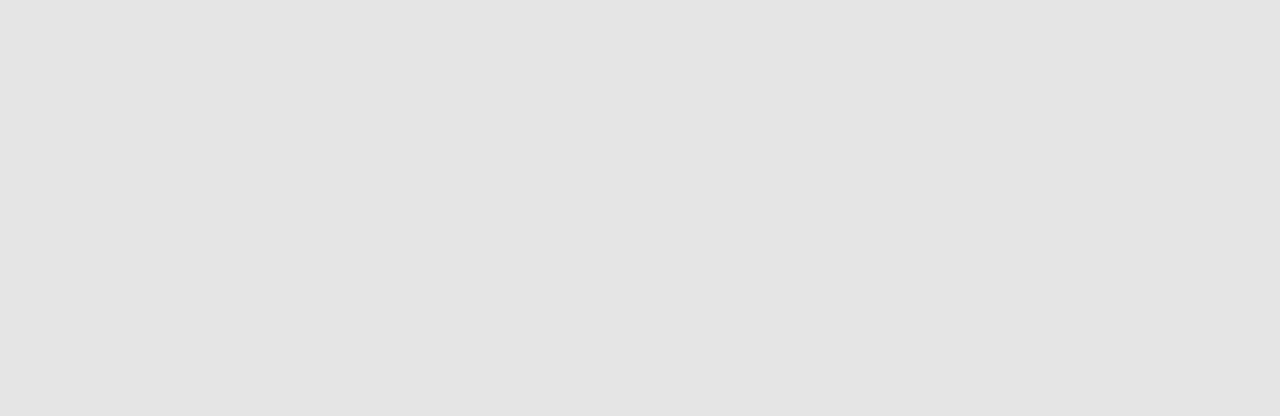
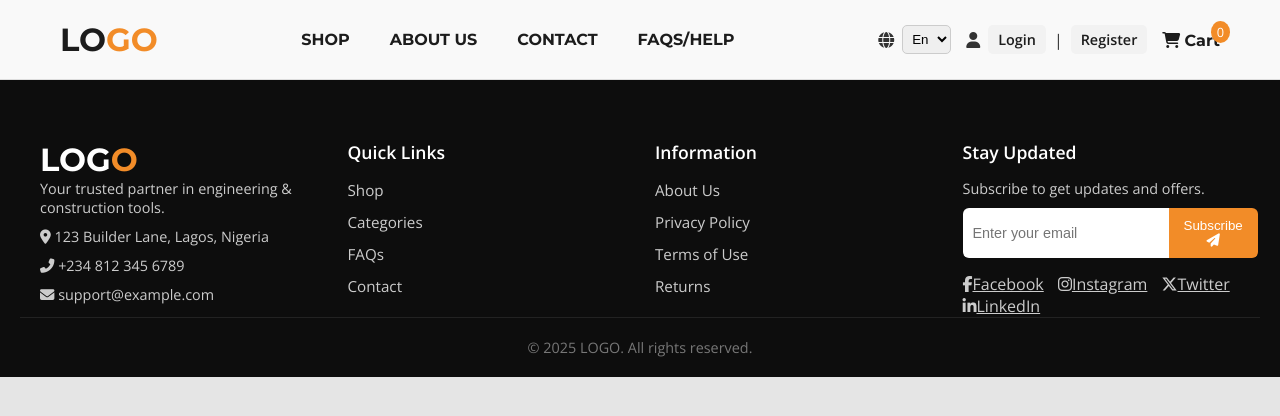
Before and after one commit to Macpherson3903/E-commerce-frontend, a plain HTML site: page shop.html in a window 1280 px wide. Drawn offline with nearby package versions, Linux system fonts and the light colour scheme.

Commit message:
added some code for the shop page

```diff
--- /dev/null
+++ b/assets/css/shop.css
@@ -0,0 +1,412 @@
+:root {
+    --primary-color: #f28c28;
+    --secondary-color: #f2f2f2;
+    --background-color: #e5e5e5;
+    --headline-color: #1c1c1c;
+    --text-color: #333;
+    --headline-font: 'Montserrat', sans-serif;
+    --body-font: 'Open Sans', sans-serif;
+}
+
+* {
+    margin: 0;
+    padding: 0;
+    box-sizing: border-box;
+}
+
+body {
+    font-family: var(--body-font);
+    background-color: var(--background-color);
+    color: var(--text-color);
+}
+
+/* Header Section */
+header {
+    background-color: #f9f9f9;
+    padding: 20px 0;
+    border-bottom: 1px solid #ddd;
+}
+
+.container {
+    max-width: 1200px;
+    margin: auto;
+    padding: 0 20px;
+    display: flex;
+    align-items: center;
+    justify-content: space-between;
+    flex-wrap: wrap;
+    position: relative;
+}
+
+.logo a {
+    font-family: var(--headline-font);
+    font-size: 2rem;
+    font-weight: 700;
+    color: var(--headline-color);
+    text-decoration: none;
+}
+
+.highlight {
+    color: var(--primary-color);
+}
+
+.nav-list {
+    display: flex;
+    list-style: none;
+    gap: 20px;
+    transition: max-height 0.4s ease-in-out, opacity 0.4s ease;
+}
+
+.nav-item {
+    position: relative;
+}
+
+.nav-item a {
+    font-family: var(--headline-font);
+    font-size: 1rem;
+    font-weight: bold;
+    color: var(--headline-color);
+    text-transform: uppercase;
+    padding: 10px;
+    text-decoration: none;
+    transition: color 0.3s ease;
+}
+
+.nav-item::after {
+    content: '';
+    display: block;
+    width: 0;
+    height: 2px;
+    background-color: var(--primary-color);
+    transition: width 0.3s ease;
+}
+
+.nav-item:hover::after {
+    width: 100%;
+}
+
+.nav-item:hover a {
+    color: var(--primary-color);
+}
+
+/* Toggle icon */
+.menu-toggle {
+    display: none;
+    cursor: pointer;
+    font-size: 1.5rem;
+}
+
+/* Grouped section for lang, auth, cart */
+.header-extras {
+    display: flex;
+    align-items: center;
+    gap: 15px;
+    flex-wrap: wrap;
+}
+
+.language-selector,
+.auth-links,
+.cart {
+    display: flex;
+    align-items: center;
+    gap: 8px;
+}
+
+.language-selector select {
+    padding: 5px;
+    border: 1px solid #ccc;
+    border-radius: 5px;
+}
+
+.auth-links a {
+    font-size: 0.9rem;
+    font-weight: bold;
+    color: var(--headline-color);
+    background-color: var(--secondary-color);
+    padding: 5px 10px;
+    border-radius: 5px;
+    transition: 0.3s ease;
+    text-decoration: none;
+}
+
+.auth-links a:hover {
+    background-color: var(--primary-color);
+    color: #fff;
+}
+
+.cart {
+    position: relative;
+}
+
+.cart-text {
+    font-weight: bold;
+    font-size: 1rem;
+    font-family: var(--headline-font);
+}
+
+.cart-count {
+    position: absolute;
+    top: -8px;
+    right: -10px;
+    background-color: var(--primary-color);
+    color: white;
+    border-radius: 50%;
+    font-size: 0.8rem;
+    padding: 2px 6px;
+}
+
+.cart a {
+    text-decoration: none;
+    color: var(--headline-color);
+}
+
+/* Responsive */
+@media (max-width: 768px) {
+    .menu-toggle {
+        display: block;
+    }
+
+    .nav-list {
+        flex-direction: column;
+        width: 100%;
+        background-color: var(--secondary-color);
+        max-height: 0;
+        overflow: hidden;
+        opacity: 0;
+        padding: 0;
+        margin-bottom: 20px;
+    }
+
+    .nav-list.active {
+        display: flex;
+        max-height: 500px;
+        opacity: 1;
+        padding: 10px 0;
+    }
+
+    .nav-item {
+        margin: 10px 0;
+        text-align: left;
+    }
+
+    header .container {
+        flex-direction: column;
+        align-items: flex-start;
+        gap: 15px;
+    }
+
+    .header-extras {
+        flex-direction: row;
+        justify-content: flex-start;
+        flex-wrap: wrap;
+        gap: 15px;
+        width: 100%;
+    }
+
+    .language-selector,
+    .auth-links,
+    .cart {
+        flex-direction: row;
+        justify-content: flex-start;
+    }
+
+    .cart {
+        margin-top: 0;
+    }
+
+    .cart-text {
+        margin-right: 0;
+    }
+
+    .cart-count {
+        top: -6px;
+        right: -10px;
+    }
+
+    .auth-links {
+        margin-top: 0;
+        gap: 5px;
+    }
+}
+
+/* Swiper Arrows and Pagination */
+.swiper-button-next,
+.swiper-button-prev {
+    color: var(--primary-color);
+    transition: color 0.3s ease;
+}
+
+.swiper-button-next:hover,
+.swiper-button-prev:hover {
+    color: #d47518;
+}
+
+.swiper-pagination-bullet {
+    background: #999;
+    opacity: 1;
+}
+
+.swiper-pagination-bullet-active {
+    background: var(--primary-color);
+}
+
+/* Footer section */
+.site-footer {
+    background: #0d0d0d;
+    color: #ccc;
+    padding: 60px 20px 20px;
+    font-family: var(--body-font);
+    position: relative;
+    overflow: hidden;
+}
+
+.footer-container {
+    display: flex;
+    flex-wrap: wrap;
+    gap: 30px;
+    max-width: 1200px;
+    margin: 0 auto;
+    justify-content: space-between;
+}
+
+.footer-column {
+    flex: 1 1 220px;
+    min-width: 200px;
+}
+
+.footer-logo {
+    font-size: 2rem;
+    color: white;
+    font-family: var(--headline-font);
+}
+
+.footer-contact p,
+.footer-column p {
+    font-size: 0.9rem;
+    margin-bottom: 10px;
+}
+
+.footer-column h4 {
+    font-size: 1.1rem;
+    margin-bottom: 15px;
+    color: #fff;
+}
+
+.footer-links {
+    list-style: none;
+    padding: 0;
+}
+
+.footer-links li {
+    margin-bottom: 10px;
+}
+
+.footer-links a {
+    text-decoration: none;
+    color: #ccc;
+    font-size: 0.95rem;
+    transition: color 0.3s ease;
+}
+
+.footer-links a:hover {
+    color: var(--primary-color);
+}
+
+.footer-newsletter {
+    display: flex;
+    margin-top: 10px;
+}
+
+.footer-newsletter input {
+    flex: 1;
+    padding: 10px;
+    border: none;
+    border-radius: 6px 0 0 6px;
+    font-size: 0.9rem;
+    outline: none;
+}
+
+.footer-newsletter button {
+    padding: 10px 15px;
+    background: var(--primary-color);
+    color: #fff;
+    border: none;
+    border-radius: 0 6px 6px 0;
+    cursor: pointer;
+    transition: background 0.3s ease;
+}
+
+.footer-newsletter button:hover {
+    background: #d47518;
+}
+
+.footer-socials {
+    margin-top: 15px;
+}
+
+.footer-socials a {
+    display: inline-block;
+    margin-right: 10px;
+    color: #ccc;
+    font-size: 1rem;
+    transition: color 0.3s;
+}
+
+.footer-socials a:hover {
+    color: var(--primary-color);
+}
+
+.footer-bottom {
+    text-align: center;
+    padding-top: 20px;
+    font-size: 0.9rem;
+    border-top: 1px solid #222;
+    color: #777;
+}
+
+/* Scroll to Top Button */
+#scrollTopBtn {
+    display: none;
+    position: fixed;
+    bottom: 30px;
+    right: 25px;
+    z-index: 1000;
+    font-size: 1.2rem;
+    border: none;
+    background: var(--primary-color);
+    color: white;
+    padding: 12px 14px;
+    border-radius: 50%;
+    cursor: pointer;
+    transition: opacity 0.3s ease;
+    box-shadow: 0 4px 10px rgba(0, 0, 0, 0.3);
+}
+
+#scrollTopBtn:hover {
+    background: #d47518;
+}
+
+/* Animation */
+/* Duplicate .animate-fade selector removed to avoid conflicts */
+
+/* Responsive */
+@media (max-width: 768px) {
+    .footer-container {
+        flex-direction: column;
+        gap: 40px;
+    }
+
+    .footer-newsletter {
+        flex-direction: column;
+    }
+
+    .footer-newsletter input,
+    .footer-newsletter button {
+        width: 100%;
+        border-radius: 6px;
+    }
+
+    .footer-newsletter button {
+        margin-top: 10px;
+    }
+}
--- a/assets/css/style.css
+++ b/assets/css/style.css
@@ -20,6 +20,7 @@ body {
     color: var(--text-color);
 }
 
+/* Header Section */
 header {
     background-color: #f9f9f9;
     padding: 20px 0;
@@ -947,6 +948,7 @@ header {
     background: var(--primary-color);
 }
 
+/* Footer section */
 .site-footer {
     background: #0d0d0d;
     color: #ccc;
--- a/assets/js/main.js
+++ b/assets/js/main.js
@@ -1,3 +1,4 @@
+// hamburger menu icon
 document.addEventListener("DOMContentLoaded", () => {
     const toggle = document.getElementById("menu-toggle");
     const navMenu = document.getElementById("nav-menu");
--- /dev/null
+++ b/assets/js/shop.js
@@ -0,0 +1,131 @@
+// hamburger menu icon
+document.addEventListener("DOMContentLoaded", () => {
+    const toggle = document.getElementById("menu-toggle");
+    const navMenu = document.getElementById("nav-menu");
+    const menuIcon = document.getElementById("menu-icon");
+
+    toggle.addEventListener("click", () => {
+        navMenu.classList.toggle("active");
+        menuIcon.classList.toggle("fa-bars");
+        menuIcon.classList.toggle("fa-times"); // switch icon
+    });
+});
+
+
+// Smooth scroll for anchor links
+document.querySelectorAll('a[href^="#"]').forEach(anchor => {
+    // Add your smooth scroll logic here
+    anchor.addEventListener("click", function (e) {
+        e.preventDefault();
+        const targetId = this.getAttribute("href");
+        const targetElement = document.querySelector(targetId);
+        if (targetElement) {
+            targetElement.scrollIntoView({
+                behavior: "smooth",
+                block: "start"
+            });
+        }
+    });
+});
+
+// Lazy background loader
+document.addEventListener("DOMContentLoaded", () => {
+    const hero = document.querySelector(".hero-section");
+
+    if ("IntersectionObserver" in window) {
+        const observer = new IntersectionObserver(
+            ([entry]) => {
+                if (entry.isIntersecting) {
+                    hero.classList.add("loaded");
+                    observer.unobserve(hero);
+                }
+            },
+            { threshold: 0.1 }
+        );
+
+        observer.observe(hero);
+    } else {
+        hero.classList.add("loaded"); // fallback
+    }
+
+    // Scroll-based animations
+    const animateEls = document.querySelectorAll(".animate-fade-in, .animate-up");
+
+    const animObserver = new IntersectionObserver(
+        (entries) => {
+            entries.forEach((entry) => {
+                if (entry.isIntersecting) {
+                    entry.target.classList.add("visible");
+                }
+            });
+        },
+        { threshold: 0.1 }
+    );
+
+    animateEls.forEach((el) => animObserver.observe(el));
+});
+
+    // Javascript for Scroll Reveal
+    document.addEventListener("DOMContentLoaded", () => {
+        const animatedEls = document.querySelectorAll(".animate-fade-in, .animate-up");
+
+        const observer = new IntersectionObserver((entries) => {
+            entries.forEach(entry => {
+                if (entry.isIntersecting) {
+                    entry.target.classList.add("visible");
+                    observer.unobserve(entry.target);
+                }
+            });
+        }, { threshold: 0.1 });
+
+        animatedEls.forEach(el => observer.observe(el));
+    });
+
+// Swiper Init
+const swiper = new Swiper(".mySwiper", {
+    slidesPerView: 1.2,
+    spaceBetween: 20,
+    loop: true,
+    pagination: {
+        el: ".swiper-pagination",
+        clickable: true,
+    },
+    breakpoints: {
+        640: {
+            slidesPerView: 1.5,
+        },
+        768: {
+            slidesPerView: 2,
+        },
+        1024: {
+            slidesPerView: 2.5,
+        },
+    },
+});
+
+// footer section
+
+// Reveal on scroll
+const observer = new IntersectionObserver((entries) => {
+    entries.forEach(entry => {
+        if (entry.isIntersecting) {
+            entry.target.classList.add('visible');
+        }
+    });
+}, { threshold: 0.1 });
+
+document.querySelectorAll('.animate-fade').forEach(el => observer.observe(el));
+
+// Scroll to Top Button
+const scrollTopBtn = document.getElementById("scrollTopBtn");
+
+window.onscroll = function () {
+    scrollTopBtn.style.display = (document.documentElement.scrollTop > 300) ? "block" : "none";
+};
+
+scrollTopBtn.onclick = function () {
+    window.scrollTo({ top: 0, behavior: "smooth" });
+};
+
+// Dynamic Year
+document.getElementById("year").textContent = new Date().getFullYear();
--- a/shop.html
+++ b/shop.html
@@ -5,7 +5,7 @@
     <meta charset="UTF-8">
     <meta name="viewport" content="width=device-width, initial-scale=1.0">
     <title>E-commerce Frontend</title>
-    <link rel="stylesheet" href="assets/css/style.css">
+    <link rel="stylesheet" href="assets/css/shop.css">
 
     <!-- Google fonts -->
     <link rel="preconnect" href="https://fonts.googleapis.com">
@@ -22,6 +22,132 @@
 </head>
 
 <body>
+
+    <!-- HEADER -->
+    <header class="sticky-header">
+        <div class="container">
+            <!-- Logo -->
+            <div class="logo animate-logo">
+                <a href="index.html">LO<span class="highlight">GO</span></a>
+            </div>
+
+            <!-- Toggle -->
+            <div class="menu-toggle" id="menu-toggle">
+                <i class="fas fa-bars" id="menu-icon"></i>
+            </div>
+
+            <!-- Navigation -->
+            <nav class="nav">
+                <ul class="nav-list" id="nav-menu">
+                    <li class="nav-item"><a href="shop.html">Shop</a></li>
+                    <li class="nav-item"><a href="about.html">About Us</a></li>
+                    <li class="nav-item"><a href="contact.html">Contact</a></li>
+                    <li class="nav-item"><a href="faq.html">FAQs/Help</a></li>
+                </ul>
+            </nav>
+
+            <!-- Inline Icons Group -->
+            <div class="header-extras">
+                <div class="language-selector">
+                    <i class="fas fa-globe"></i>
+                    <select name="language" id="language">
+                        <option value="en">En</option>
+                        <option value="es">Sp</option>
+                        <option value="fr">Fr</option>
+                    </select>
+                </div>
+
+                <div class="auth-links">
+                    <i class="fas fa-user"></i>
+                    <a href="#">Login</a>
+                    <span class="separator">|</span>
+                    <a href="#">Register</a>
+                </div>
+
+                <div class="cart">
+                    <a href="#"><i class="fas fa-shopping-cart"></i>
+                        <span class="cart-text">Cart</span>
+                        <span class="cart-count">0</span>
+                    </a>
+                </div>
+            </div>
+        </div>
+    </header>
+
+    <!-- Footer Section -->
+    <footer class="site-footer">
+        <div class="footer-container">
+            <!-- Company Info -->
+            <div class="footer-column animate-fade">
+                <h3 class="footer-logo">LOG<span class="highlight">O</span></h3>
+                <p>Your trusted partner in engineering &amp; construction tools.</p>
+                <div class="footer-contact">
+                    <p><i class="fas fa-map-marker-alt"></i> 123 Builder Lane, Lagos, Nigeria</p>
+                    <p><i class="fas fa-phone-alt"></i> +234 812 345 6789</p>
+                    <p><i class="fas fa-envelope"></i> support@example.com</p>
+                </div>
+            </div>
+
+            <!-- Quick Links -->
+            <div class="footer-column animate-fade">
+                <h4>Quick Links</h4>
+                <ul class="footer-links">
+                    <li><a href="#">Shop</a></li>
+                    <li><a href="#">Categories</a></li>
+                    <li><a href="#">FAQs</a></li>
+                    <li><a href="#">Contact</a></li>
+                </ul>
+            </div>
+
+            <!-- Information -->
+            <div class="footer-column animate-fade">
+                <h4>Information</h4>
+                <ul class="footer-links">
+                    <li><a href="#">About Us</a></li>
+                    <li><a href="#">Privacy Policy</a></li>
+                    <li><a href="#">Terms of Use</a></li>
+                    <li><a href="#">Returns</a></li>
+                </ul>
+            </div>
+
+            <!-- Newsletter -->
+            <div class="footer-column animate-fade">
+                <h4>Stay Updated</h4>
+                <p>Subscribe to get updates and offers.</p>
+                <form class="footer-newsletter">
+                    <input type="email" placeholder="Enter your email" required>
+                    <button type="submit">
+                        <span class="visually-hidden">Subscribe</span>
+                        <i class="fas fa-paper-plane"></i>
+                    </button>
+                </form>
+                <div class="footer-socials">
+                    <a href="#"><i class="fab fa-facebook-f"></i><span class="visually-hidden">Facebook</span></a>
+                    <a href="#"><i class="fab fa-instagram"></i><span class="visually-hidden">Instagram</span></a>
+                    <a href="#"><i class="fab fa-x-twitter"></i><span class="visually-hidden">Twitter</span></a>
+                    <a href="#"><i class="fab fa-linkedin-in"></i><span class="visually-hidden">LinkedIn</span></a>
+                </div>
+            </div>
+        </div>
+
+        <div class="footer-bottom">
+            <p>&copy; <span id="year"></span> LOGO. All rights reserved.</p>
+        </div>
+
+        <!-- Scroll to Top Button -->
+        <button id="scrollTopBtn" title="Go to top" type="button">
+            <span class="visually-hidden">Scroll to top</span>
+            <i class="fas fa-arrow-up"></i>
+        </button>
+    </footer>
+
+
+
+    <!-- Swiper JS -->
+    <script src="https://cdn.jsdelivr.net/npm/swiper@11/swiper-bundle.min.js"></script>
+
+    <!-- JavaScript -->
+    <script src="assets/js/shop.js"></script>
 </body>
 
 </html>
```
Also changed, not shown: index.html (+5 -5 lines), 1 other file.
